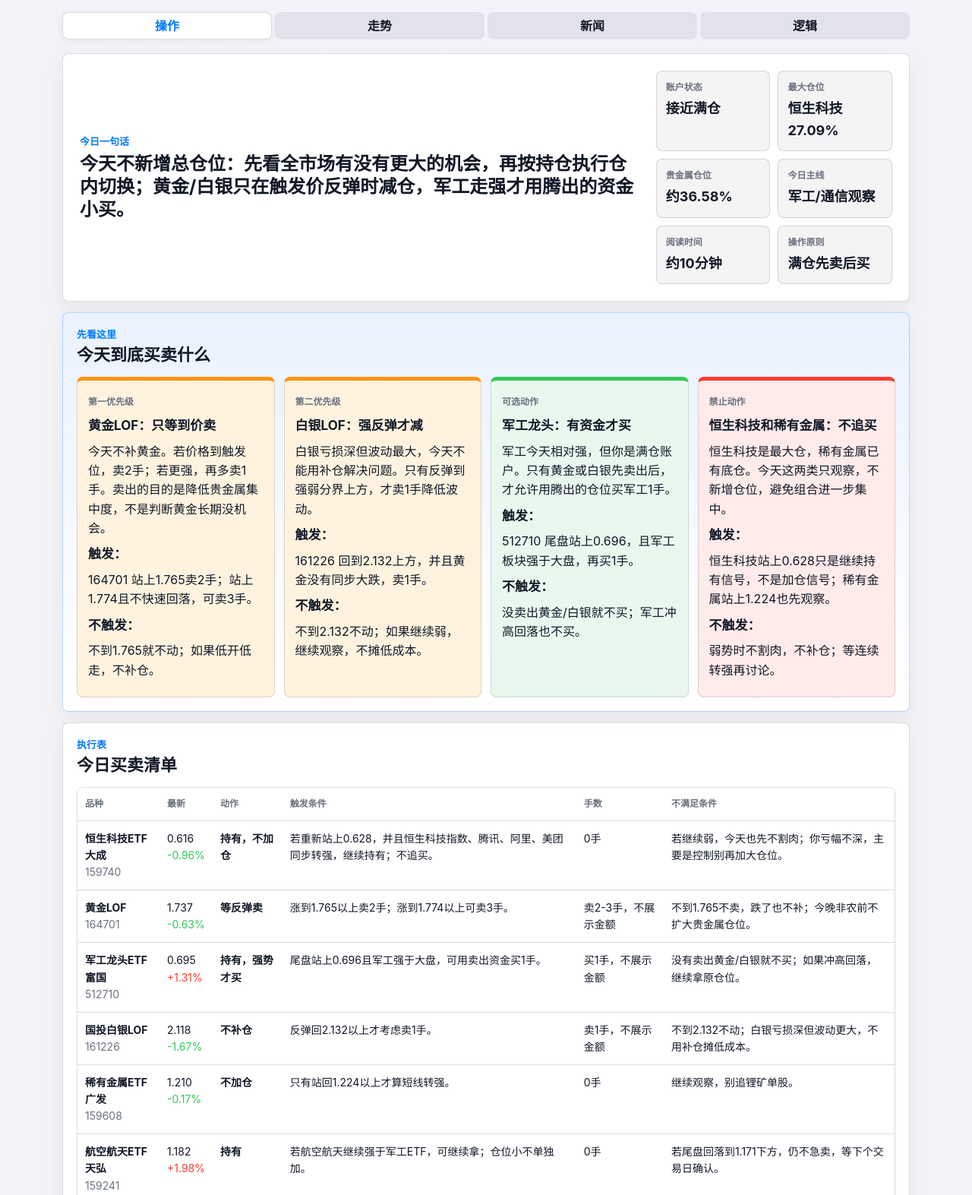
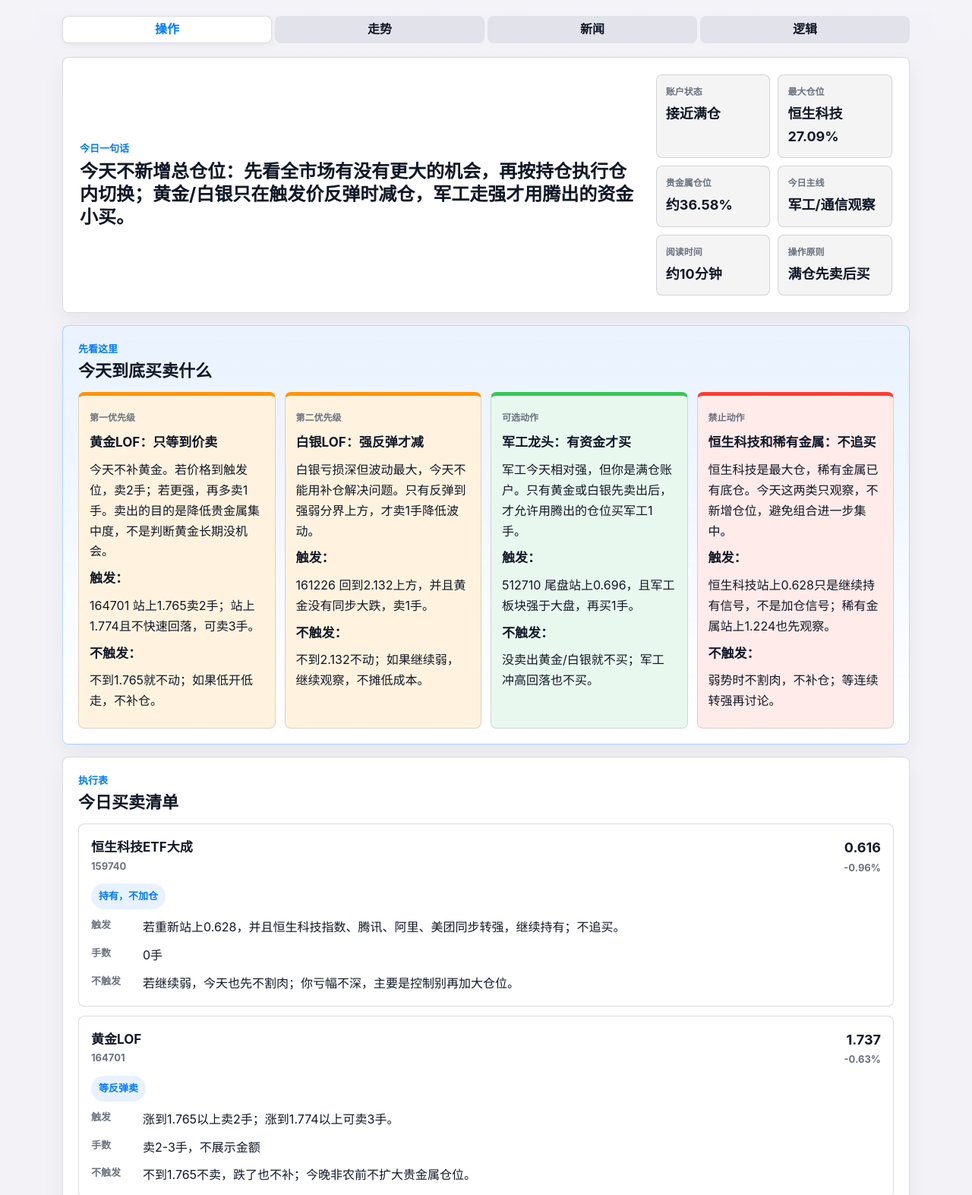
Before and after one commit to liyuanjun0711/-, a plain HTML site: page index.html in a window 1280 px wide. Shown: the part 148-1721 px from the top of the page at 76% size. Drawn offline with Linux system fonts and the light colour scheme.

Commit message:
Optimize mobile reading layout

```diff
--- a/app.js
+++ b/app.js
@@ -62,17 +62,29 @@ function renderActions() {
   const body = document.getElementById("actionRows");
   body.innerHTML = "";
   (data.actions || []).forEach((item) => {
-    const row = document.createElement("tr");
+    const card = document.createElement("article");
     const priceClass = pctClass(item.changePct || 0);
-    row.innerHTML = `
-      <td><strong>${item.name}</strong><br><span class="flat">${item.code}</span></td>
-      <td class="price">${item.price}<br><span class="${priceClass}">${item.changeText}</span><br><span class="flat">${item.liveMeta || ""}</span></td>
-      <td><strong>${item.action}</strong></td>
-      <td>${item.trigger}</td>
-      <td>${item.lots}</td>
-      <td>${item.fallback}</td>
+    card.className = "action-card";
+    card.innerHTML = `
+      <div class="action-top">
+        <div>
+          <strong>${item.name}</strong>
+          <span>${item.code}</span>
+        </div>
+        <div class="action-price">
+          <strong>${item.price}</strong>
+          <span class="${priceClass}">${item.changeText}</span>
+        </div>
+      </div>
+      <div class="action-chip">${item.action}</div>
+      <dl>
+        <div><dt>触发</dt><dd>${item.trigger}</dd></div>
+        <div><dt>手数</dt><dd>${item.lots}</dd></div>
+        <div><dt>不触发</dt><dd>${item.fallback}</dd></div>
+        ${item.liveMeta ? `<div><dt>实时</dt><dd>${item.liveMeta}</dd></div>` : ""}
+      </dl>
     `;
-    body.appendChild(row);
+    body.appendChild(card);
   });
 }
 
@@ -194,10 +206,11 @@ function renderList(id, items) {
 function renderExplain() {
   const wrap = document.getElementById("explainList");
   wrap.innerHTML = "";
-  (data.explanations || []).forEach((item) => {
-    const box = document.createElement("article");
+  (data.explanations || []).forEach((item, index) => {
+    const box = document.createElement("details");
     box.className = "explain-item";
-    box.innerHTML = `<h3>${item.title}</h3><p>${item.body}</p>`;
+    if (index < 3) box.open = true;
+    box.innerHTML = `<summary>${item.title}</summary><p>${item.body}</p>`;
     wrap.appendChild(box);
   });
 }
@@ -206,10 +219,15 @@ function renderRichList(id, items, className) {
   const wrap = document.getElementById(id);
   if (!wrap) return;
   wrap.innerHTML = "";
-  (items || []).forEach((item) => {
-    const box = document.createElement("article");
+  (items || []).forEach((item, index) => {
+    const box = className === "learning-item" ? document.createElement("details") : document.createElement("article");
     box.className = className;
-    box.innerHTML = `<h3>${item.title}</h3><p>${item.body}</p>`;
+    if (box.tagName === "DETAILS") {
+      if (index < 2) box.open = true;
+      box.innerHTML = `<summary>${item.title}</summary><p>${item.body}</p>`;
+    } else {
+      box.innerHTML = `<h3>${item.title}</h3><p>${item.body}</p>`;
+    }
     wrap.appendChild(box);
   });
 }
@@ -260,6 +278,5 @@ renderRichList("timelineList", data.timeline, "timeline-item");
 renderExplain();
 renderList("riskNotes", data.riskNotes);
 renderRichList("learningList", data.learning, "learning-item");
-renderSources();
 setupSegments();
 setupQuoteRefresh();
--- a/index.html
+++ b/index.html
@@ -54,21 +54,7 @@
           <h2>今日买卖清单</h2>
         </div>
       </div>
-      <div class="table-wrap">
-        <table>
-          <thead>
-            <tr>
-              <th>品种</th>
-              <th>最新</th>
-              <th>动作</th>
-              <th>触发条件</th>
-              <th>手数</th>
-              <th>不满足条件</th>
-            </tr>
-          </thead>
-          <tbody id="actionRows"></tbody>
-        </table>
-      </div>
+      <div class="action-list" id="actionRows"></div>
     </section>
 
     <section class="band" id="outlookSection">
@@ -165,16 +151,6 @@
       </section>
     </section>
 
-    <section class="band">
-      <div class="section-head">
-        <div>
-          <p class="section-label">来源</p>
-          <h2>数据来源与提示</h2>
-        </div>
-      </div>
-      <div class="sources" id="sources"></div>
-      <p class="disclaimer">本页面只用于辅助复盘和风险控制，不构成保证收益的交易指令。下单前以交易软件实时价格和可交易数量为准。公开网页不展示账户具体数值。</p>
-    </section>
   </main>
 
   <script src="./report-data.js"></script>
--- a/styles.css
+++ b/styles.css
@@ -28,7 +28,7 @@ body {
     linear-gradient(180deg, #f8f8fb 0%, #f2f2f7 220px),
     var(--bg);
   font-family: -apple-system, BlinkMacSystemFont, "SF Pro Text", "SF Pro Display", "Microsoft YaHei", "PingFang SC", Arial, sans-serif;
-  line-height: 1.58;
+  line-height: 1.68;
 }
 
 .topbar {
@@ -79,7 +79,7 @@ h3 {
 .subline {
   margin: 0;
   color: var(--muted);
-  font-size: 15px;
+  font-size: 16px;
 }
 
 .status {
@@ -142,7 +142,7 @@ h3 {
 
 .layout {
   display: grid;
-  gap: 14px;
+  gap: 16px;
   max-width: 1180px;
   margin: 0 auto;
   padding: 0 clamp(14px, 3vw, 32px) 48px;
@@ -199,7 +199,7 @@ h3 {
 }
 
 .band {
-  padding: 18px;
+  padding: 20px;
 }
 
 .priority-band {
@@ -326,40 +326,79 @@ h3 {
   background: var(--soft-orange);
 }
 
-.table-wrap {
-  overflow-x: auto;
+.action-list {
+  display: grid;
+  gap: 12px;
+}
+
+.action-card {
+  padding: 16px;
   border: 1px solid var(--line);
   border-radius: 8px;
-}
-
-table {
-  width: 100%;
-  border-collapse: collapse;
-  min-width: 980px;
   background: #fff;
 }
 
-th,
-td {
-  padding: 12px 10px;
-  border-bottom: 1px solid var(--line);
-  text-align: left;
-  vertical-align: top;
-  font-size: 14px;
+.action-top {
+  display: flex;
+  align-items: flex-start;
+  justify-content: space-between;
+  gap: 12px;
+  margin-bottom: 10px;
 }
 
-tr:last-child td {
-  border-bottom: none;
+.action-top strong {
+  display: block;
+  font-size: 17px;
 }
 
-th {
+.action-top span,
+.action-price span {
+  display: block;
   color: var(--muted);
-  font-size: 12px;
+  font-size: 13px;
+  font-weight: 700;
+}
+
+.action-price {
+  text-align: right;
+  white-space: nowrap;
+}
+
+.action-price strong {
+  font-size: 18px;
+}
+
+.action-chip {
+  display: inline-flex;
+  margin-bottom: 10px;
+  padding: 6px 10px;
+  border-radius: 999px;
+  background: var(--soft-blue);
+  color: var(--blue);
+  font-size: 13px;
   font-weight: 800;
 }
 
-.price {
-  white-space: nowrap;
+.action-card dl {
+  display: grid;
+  gap: 10px;
+  margin: 0;
+}
+
+.action-card dl div {
+  display: grid;
+  grid-template-columns: 58px minmax(0, 1fr);
+  gap: 10px;
+}
+
+.action-card dt {
+  color: var(--muted);
+  font-size: 13px;
+  font-weight: 800;
+}
+
+.action-card dd {
+  margin: 0;
 }
 
 .up {
@@ -389,6 +428,16 @@ th {
 .watch-list li,
 .risk-notes li {
   margin-bottom: 10px;
+}
+
+summary {
+  cursor: pointer;
+  font-weight: 800;
+  font-size: 17px;
+}
+
+details p {
+  margin: 10px 0 0;
 }
 
 .sources {
@@ -439,7 +488,28 @@ th {
   }
 
   .hero h2 {
+    font-size: 22px;
+  }
+
+  body {
+    font-size: 16px;
+  }
+
+  .layout {
+    padding-left: 12px;
+    padding-right: 12px;
+  }
+
+  .band {
+    padding: 16px;
+  }
+
+  h2 {
     font-size: 21px;
+  }
+
+  h3 {
+    font-size: 18px;
   }
 
   .hero-metrics,
@@ -454,4 +524,13 @@ th {
     overflow-x: auto;
     grid-template-columns: repeat(4, minmax(76px, 1fr));
   }
+
+  .action-top {
+    align-items: flex-start;
+  }
+
+  .action-card dl div {
+    grid-template-columns: 1fr;
+    gap: 2px;
+  }
 }
```
